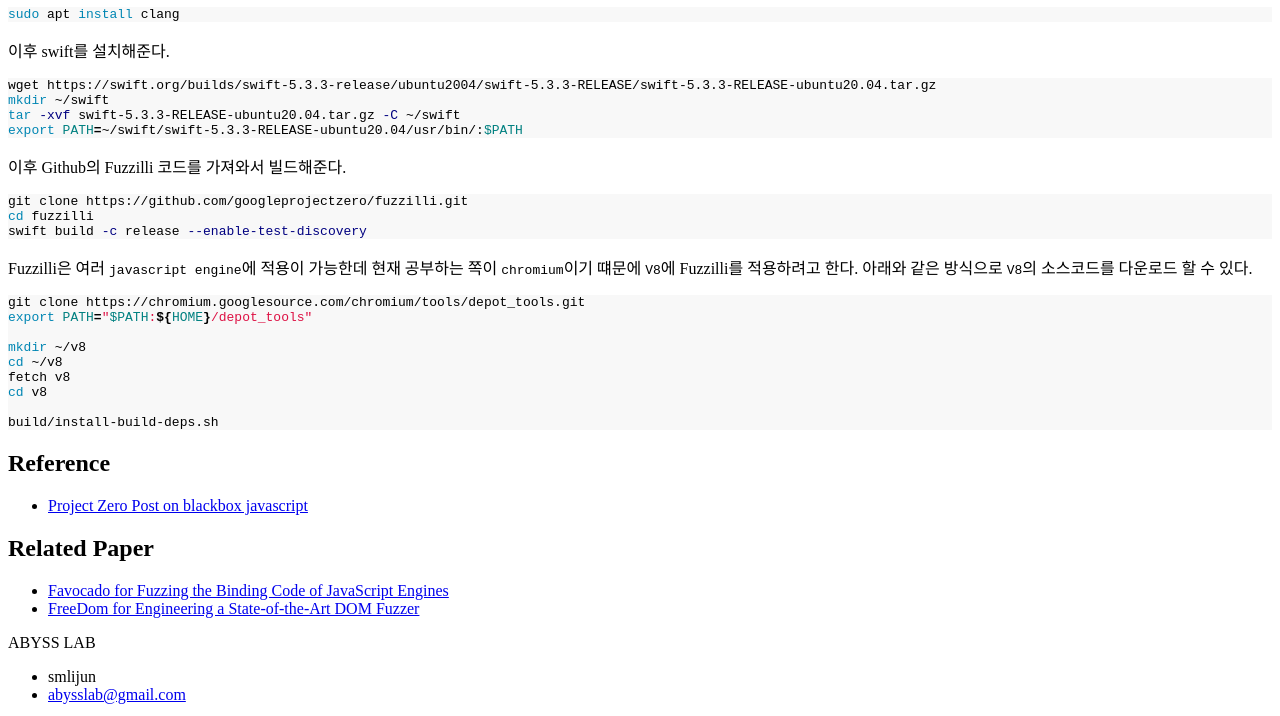
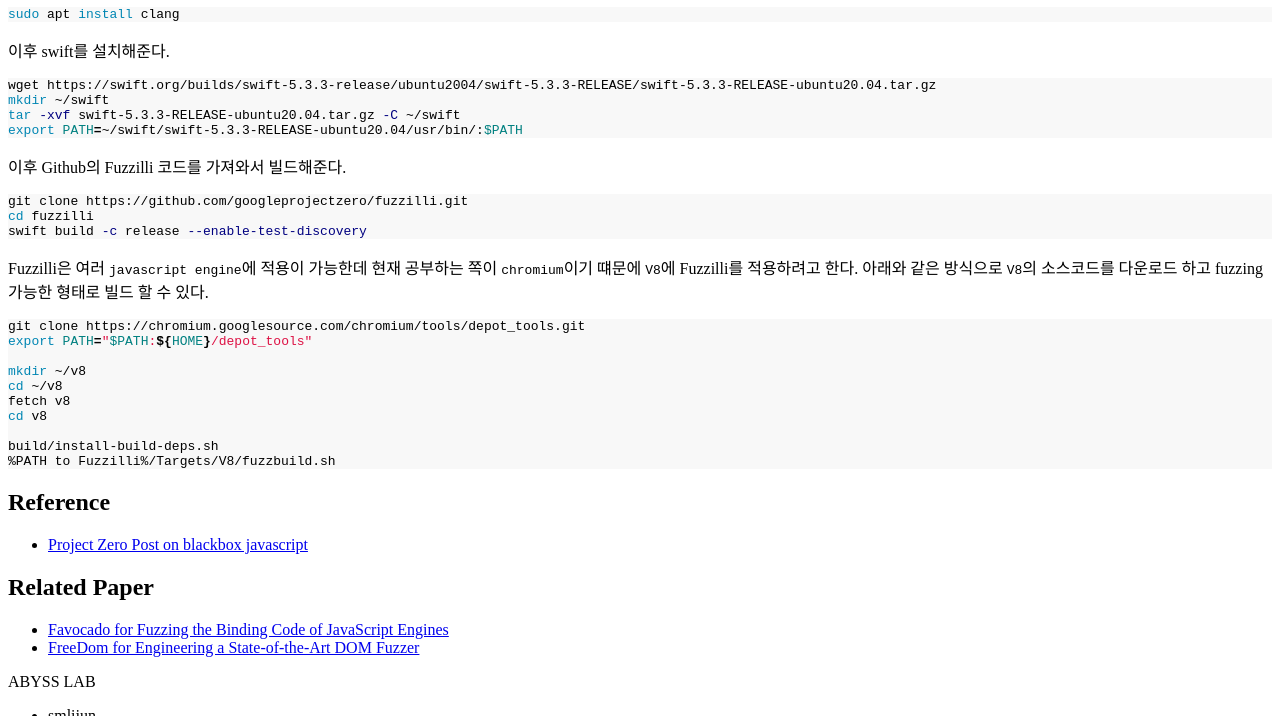
Before and after one commit to abysslab/abysslab.github.io, a Jekyll site: the page built from _posts/2022-04-08-Brwoser_fuzzing.md, in a window 1280 px wide and 900 px high, scrolled down 646 px, cut to the strip 0-716 px from the top of the window. Built offline with Jekyll 4.4.1, drawn with Linux system fonts in a browser that asks for light colours.

Commit message:
Update 2022-04-08-Brwoser_fuzzing.md

````diff
--- a/_posts/2022-04-08-Brwoser_fuzzing.md
+++ b/_posts/2022-04-08-Brwoser_fuzzing.md
@@ -32,7 +32,7 @@
 swift build -c release --enable-test-discovery
 ```
 Fuzzilli은 여러 `javascript engine`에 적용이 가능한데 현재 공부하는 쪽이 `chromium`이기 떄문에 `V8`에 Fuzzilli를 적용하려고 한다.
-아래와 같은 방식으로 `V8`의 소스코드를 다운로드 할 수 있다.
+아래와 같은 방식으로 `V8`의 소스코드를 다운로드 하고 fuzzing가능한 형태로 빌드 할 수 있다.
 ```sh
 git clone https://chromium.googlesource.com/chromium/tools/depot_tools.git
 export PATH="$PATH:${HOME}/depot_tools"
@@ -43,6 +43,7 @@
 cd v8
 
 build/install-build-deps.sh
+%PATH to Fuzzilli%/Targets/V8/fuzzbuild.sh
 ```
 
 
````
